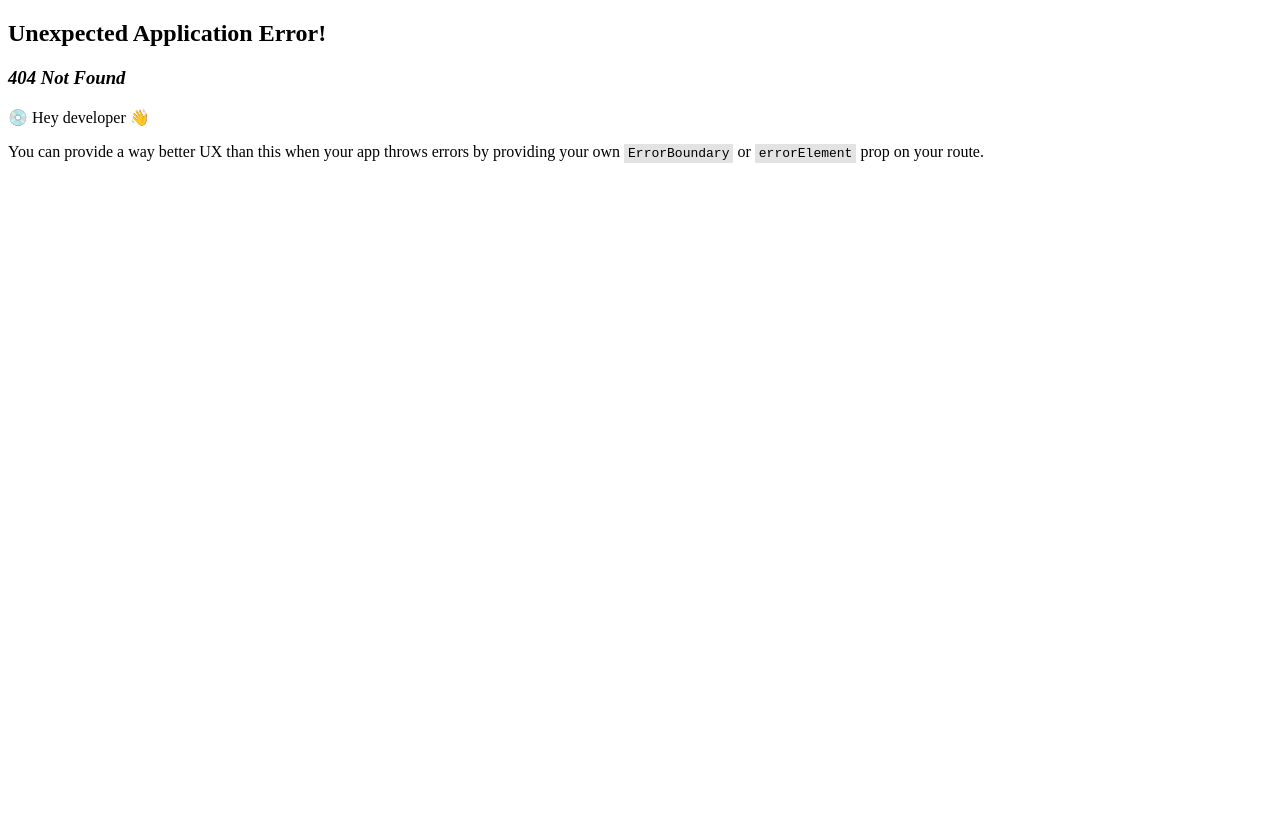
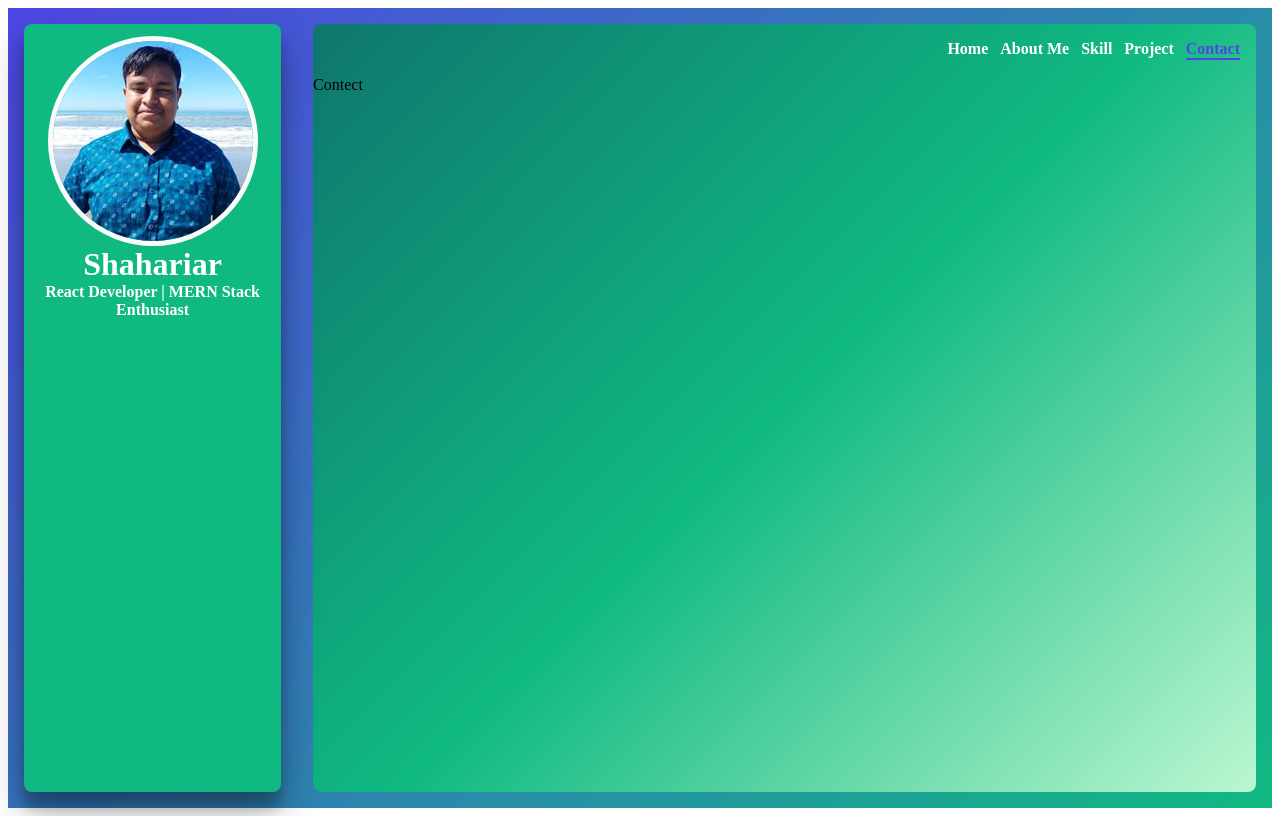
Before and after one commit to shahariar270/portfolio-template, a React (Vite) app in the folder client/: page /contact in a window 1280 px wide. Before the commit this address had no page. Built offline with nearby package versions, Linux system fonts and the light colour scheme.

Commit message:
added contact page

```diff
--- /dev/null
+++ b/client/src/Pages/Contact/index.jsx
@@ -0,0 +1,7 @@
+import React from 'react'
+
+export const Contact = () => {
+  return (
+    <div>Contect</div>
+  )
+}
--- a/client/src/route/index.jsx
+++ b/client/src/route/index.jsx
@@ -1,6 +1,7 @@
 import { Layout } from "@Layout/index";
 import { RightContentBox } from "@Layout/Sections/RightContentBox";
 import { About } from "@Pages/About";
+import { Contact } from "@Pages/Contact";
 import Home from "@Pages/Home";
 import { Project } from "@Pages/Project";
 import { Skill } from "@Pages/Skill";
@@ -28,6 +29,10 @@ export const router = createBrowserRouter([
                 path:'/project',
                 element:<Project/>
             },
+            {
+                path:'/contact',
+                element:<Contact/>
+            },
         ]
     }
 ])
```
